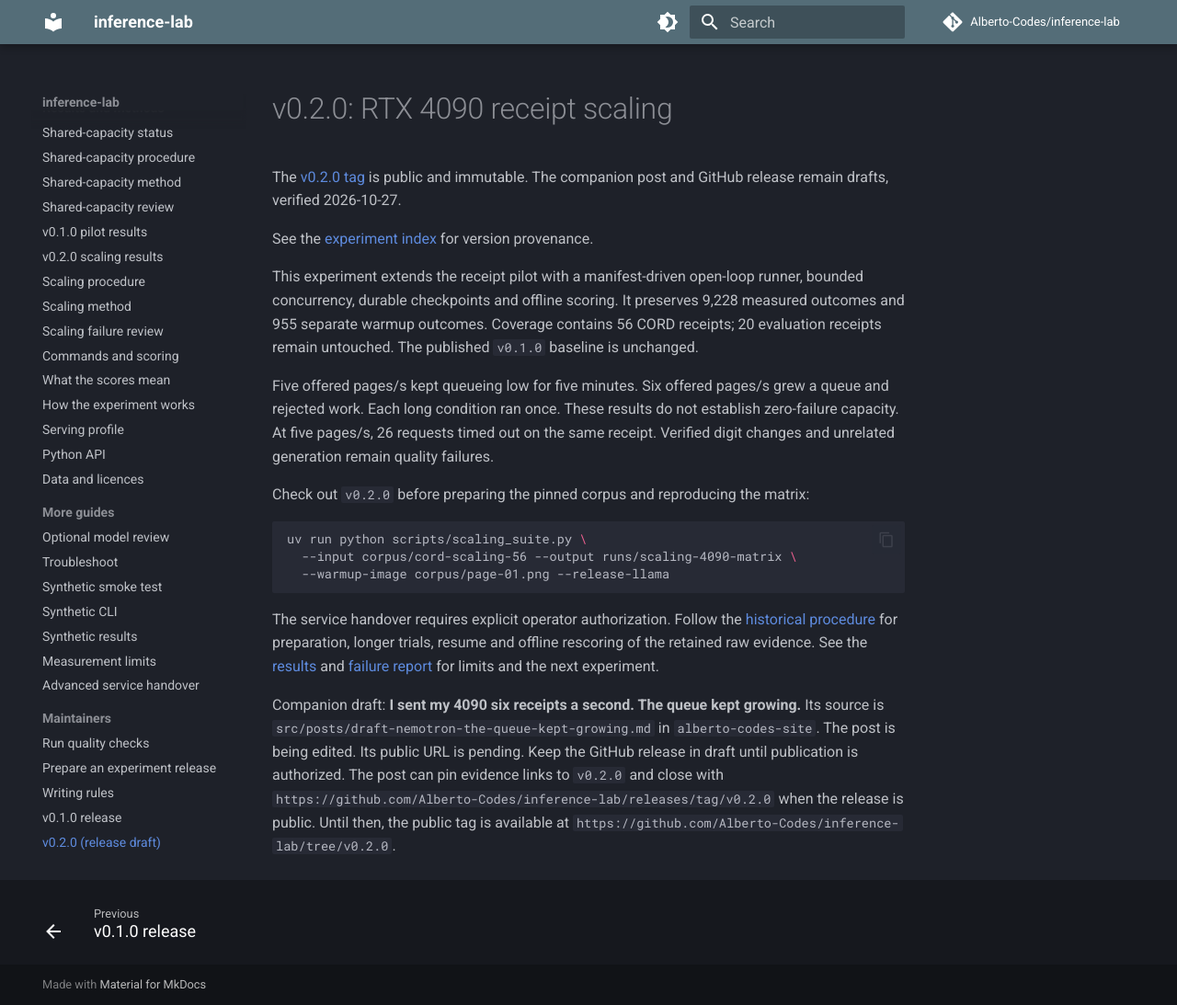
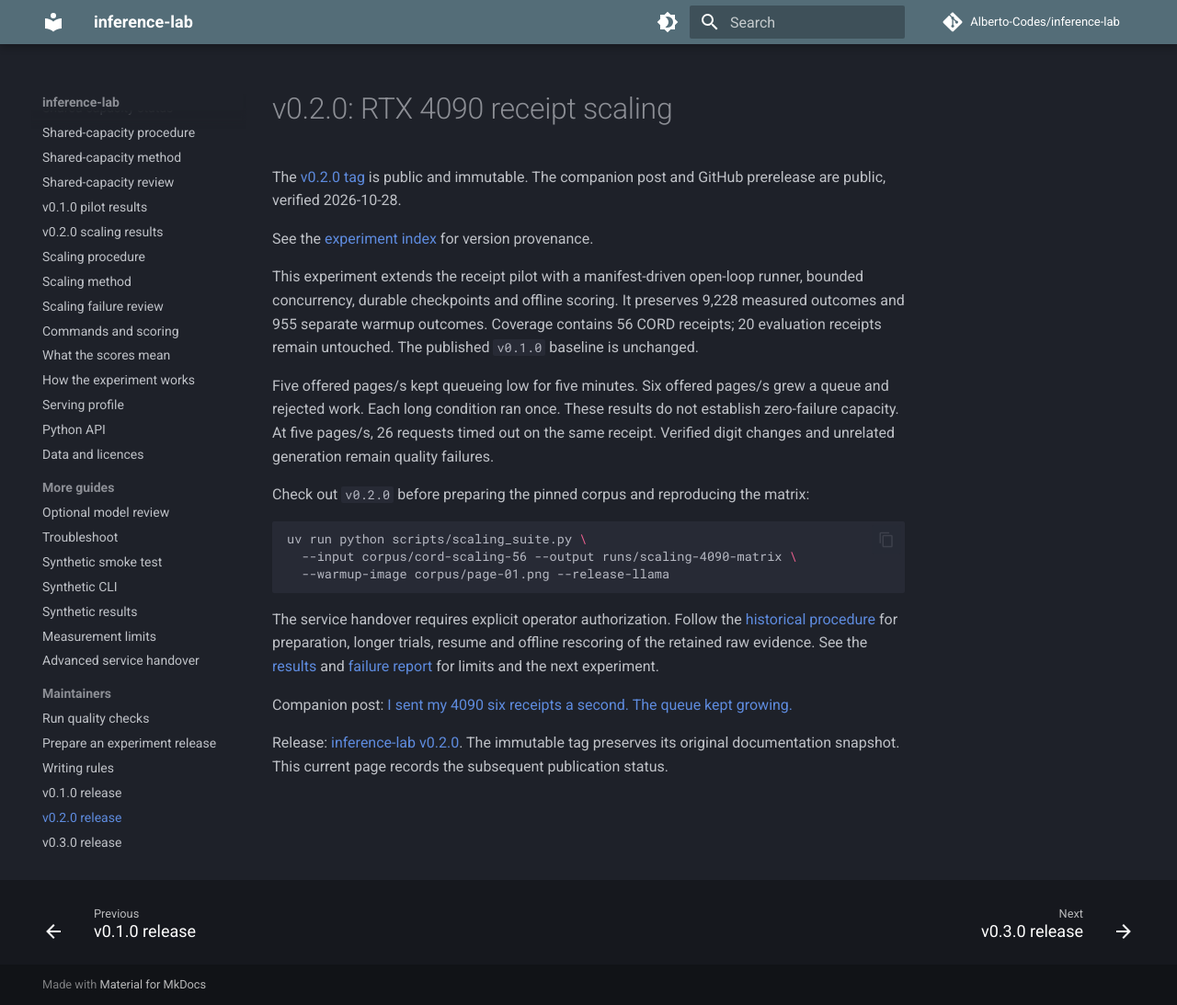
Before and after one commit to Alberto-Codes/inference-lab, an MkDocs documentation site: the page built from docs/releases/v0.2.0.md, in a window 1280 px wide and 1093 px high. Shown: the whole window at 92% size. Built offline with MkDocs 1.6.1 and Material for MkDocs 9.7.7, drawn with Linux system fonts in a browser that asks for light colours; comment, search, counter and statistics services are not loaded.

```diff
--- a/docs/reference/experiments.md
+++ b/docs/reference/experiments.md
@@ -13,7 +13,7 @@ Use the tagged instructions below to reproduce a historical experiment.
 Current guides can gain corrections and navigation without changing those snapshots.
 Detailed results stay on each experiment's results page.
 
-## Shared capacity — measured, unpublished
+## v0.3.0 — shared capacity
 
 **Purpose:** measure urgent deadline attainment while a bursty bulk job shares one backend.
 **Dataset:** the same 56 coverage receipts, including receipt 71; rows 80–99 remain reserved.
@@ -26,7 +26,14 @@ Three five-minute repetitions per condition use warmed repeated inputs.
 - **Procedure:** [freeze, run and retain evidence](../how-to/run-shared-capacity.md).
 - **Evidence:** [measured tradeoffs and limitations](shared-capacity-results.md).
 
-No new release, experiment tag or companion post is published by this increment.
+- **Release:** [v0.3.0](https://github.com/Alberto-Codes/inference-lab/releases/tag/v0.3.0).
+- **Companion article:** [I gave urgent receipts priority. The bulk import paid for it.](https://alberto.codes/blog/2026-10-28-urgent-receipts-bulk-import)
+- **Snapshot:** [code and evidence](https://github.com/Alberto-Codes/inference-lab/tree/v0.3.0).
+- **Offline reproduction:** [extract the saved measurement and regenerate its report](../how-to/run-shared-capacity.md#reproduce-the-saved-measurement-without-a-gpu).
+
+The release and article URLs identify the coordinated publication pair.
+The [release notes](../releases/v0.3.0.md) record the experiment and its limitations.
+Check out the immutable tag before reproducing it.
 
 ## v0.1.0 — receipt pilot
 
@@ -52,8 +59,8 @@ Repeated workloads and fresh-input trials retain 9,228 measured outcomes.
 The matrix repeats one-minute arrival windows; the longer trials offer five and six pages/s for five minutes each.
 Each longer condition ran once. The fresh-input trials do not establish sustained fresh-document capacity.
 
-- **Publication:** the [immutable tag is public](https://github.com/Alberto-Codes/inference-lab/tree/v0.2.0). The GitHub release remains a draft as verified on 2026-10-27.
-- **Companion article:** *I sent my 4090 six receipts a second. The queue kept growing.* It remains a draft; no public article URL is available.
+- **Publication:** [published prerelease](https://github.com/Alberto-Codes/inference-lab/releases/tag/v0.2.0), published 2026-10-28.
+- **Companion article:** [I sent my 4090 six receipts a second. The queue kept growing.](https://alberto.codes/blog/2026-10-27-nemotron-the-queue-kept-growing)
 - **Results:** [scaling results and limitations](scaling-results.md) and [failure review](scaling-failures.md).
 - **Tagged snapshot:** [code](https://github.com/Alberto-Codes/inference-lab/tree/v0.2.0) and [saved evidence](https://github.com/Alberto-Codes/inference-lab/tree/v0.2.0/evidence/scaling-4090).
 - **Historical instructions:** [preparation, GPU runs, resume and offline scoring](https://github.com/Alberto-Codes/inference-lab/blob/v0.2.0/docs/how-to/run-scaling.md).
@@ -61,4 +68,4 @@ Each longer condition ran once. The fresh-input trials do not establish sustaine
 The tag resolves to `3193fb28d46e875d4f39324d4ba743f058fb872c`.
 Check out that tag before running its commands.
 The [current scaling guide](../how-to/run-scaling.md) is maintained separately from that snapshot.
-Release and article publication still require coordination; this index does not publish either artifact.
+The immutable tag preserves the original experiment, including its earlier publication-status notes.
--- a/docs/releases/v0.2.0.md
+++ b/docs/releases/v0.2.0.md
@@ -1,7 +1,7 @@
 # v0.2.0: RTX 4090 receipt scaling
 
 The [v0.2.0 tag](https://github.com/Alberto-Codes/inference-lab/tree/v0.2.0) is public and immutable.
-The companion post and GitHub release remain drafts, verified 2026-10-27.
+The companion post and GitHub prerelease are public, verified 2026-10-28.
 
 See the [experiment index](../reference/experiments.md) for version provenance.
 
@@ -31,11 +31,8 @@ resume and offline rescoring of the retained raw evidence.
 See the [results](../reference/scaling-results.md) and
 [failure report](../reference/scaling-failures.md) for limits and the next experiment.
 
-Companion draft: **I sent my 4090 six receipts a second. The queue kept growing.**
-Its source is `src/posts/draft-nemotron-the-queue-kept-growing.md` in `alberto-codes-site`.
-The post is being edited. Its public URL is pending.
-Keep the GitHub release in draft until publication is authorized.
-The post can pin evidence links to `v0.2.0` and close with
-`https://github.com/Alberto-Codes/inference-lab/releases/tag/v0.2.0` when the release is public.
-Until then, the public tag is available at
-`https://github.com/Alberto-Codes/inference-lab/tree/v0.2.0`.
+Companion post: [I sent my 4090 six receipts a second. The queue kept growing.](https://alberto.codes/blog/2026-10-27-nemotron-the-queue-kept-growing)
+
+Release: [inference-lab v0.2.0](https://github.com/Alberto-Codes/inference-lab/releases/tag/v0.2.0).
+The immutable tag preserves its original documentation snapshot.
+This current page records the subsequent publication status.
--- a/mkdocs.yml
+++ b/mkdocs.yml
@@ -87,4 +87,5 @@ nav:
       - Prepare an experiment release: how-to/cut-a-release.md
       - Writing rules: reference/writing.md
       - v0.1.0 release: releases/v0.1.0.md
-      - v0.2.0 (release draft): releases/v0.2.0.md
+      - v0.2.0 release: releases/v0.2.0.md
+      - v0.3.0 release: releases/v0.3.0.md
```
Also changed, not shown: docs/releases/v0.3.0.md (added, +50 -0 lines).
